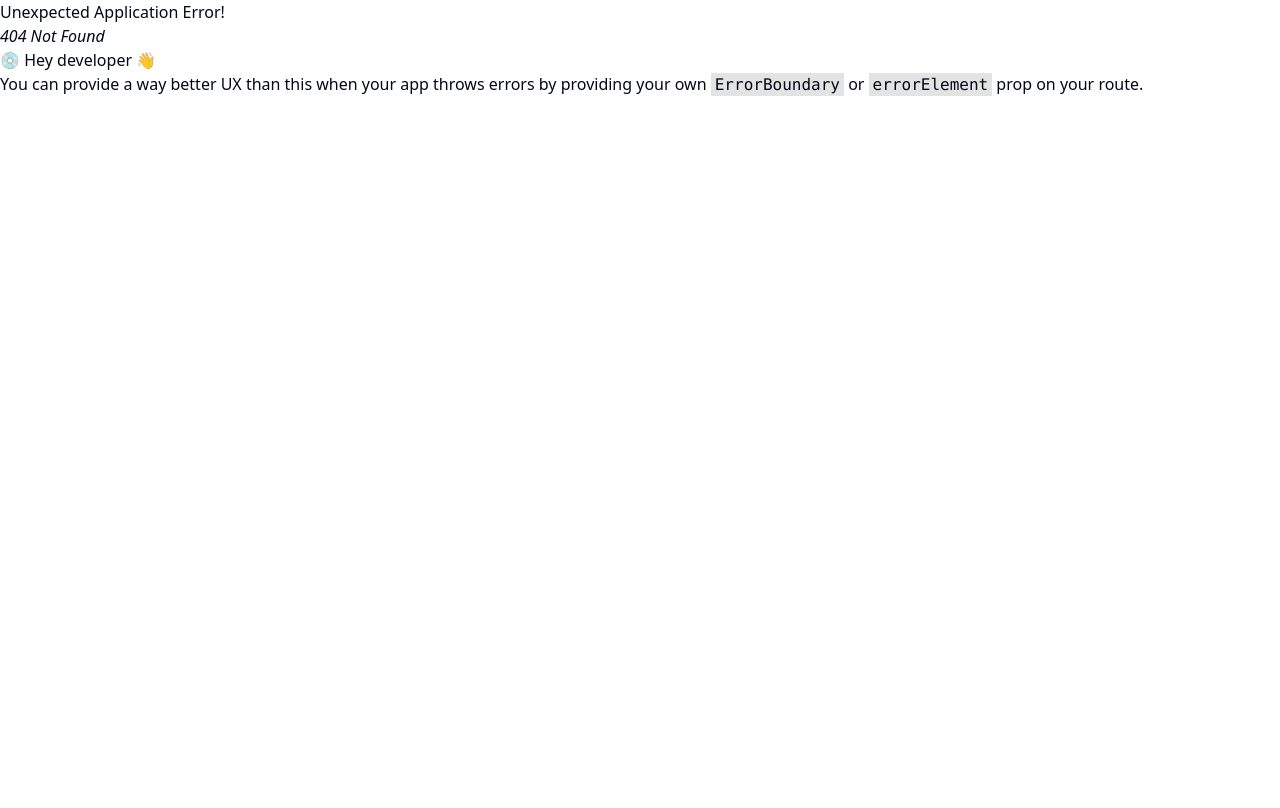
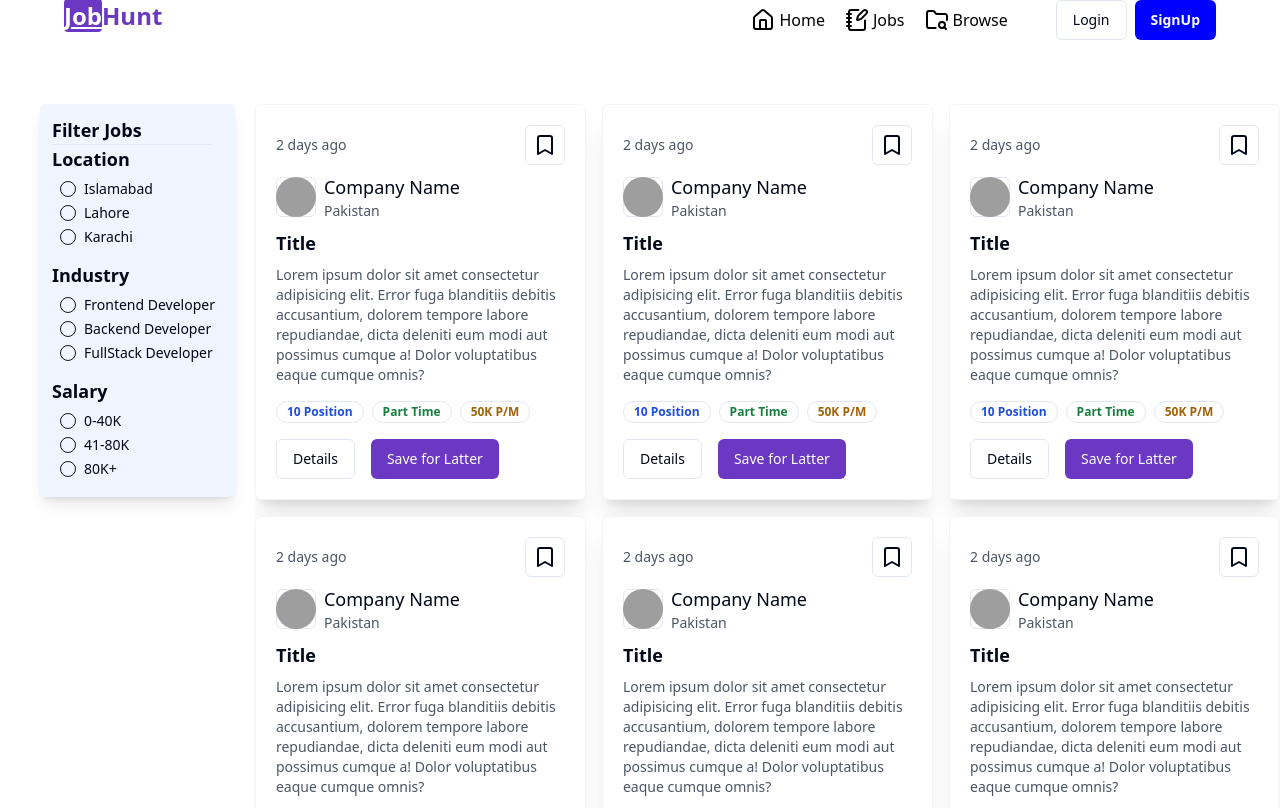
Before and after one commit to anisulislam10/JobHunt-webapp, a React (Vite) app in the folder frontend/: page /jobs in a window 1280 px wide. Before the commit this address had no page. Built offline with nearby package versions, Linux system fonts and the light colour scheme; grey boxes are pictures that could not be loaded.

Commit message:
build jobs page with different components

```diff
--- /dev/null
+++ b/frontend/src/components/Browse.jsx
@@ -0,0 +1,9 @@
+import React from 'react'
+
+function Browse() {
+  return (
+    <div>Browse</div>
+  )
+}
+
+export default Browse
--- /dev/null
+++ b/frontend/src/components/FilterCard.jsx
@@ -0,0 +1,51 @@
+import React from 'react'
+import { RadioGroup, RadioGroupItem } from './ui/radio-group'
+import { Label } from './ui/label'
+const filterData = [
+    {
+        filterType: "Location",
+        array: ['Islamabad', 'Lahore', 'Karachi']
+    },
+    {
+        filterType: "Industry",
+        array: ['Frontend Developer', 'Backend Developer', 'FullStack Developer']
+    },
+    {
+        filterType: "Salary",
+        array: ['0-40K', '41-80K', '80K+']
+    },
+]
+
+function FilterCard() {
+    return (
+        <div className='w-full bg-blue-50 p-3 rounded-md shadow-lg '>
+            <h1 className='font-bold text-lg'>Filter Jobs</h1>
+            <hr className='mr-3' />
+            <RadioGroup>
+                {
+                    filterData.map((data, index)=>(
+                        <div>
+                            <h1 className='font-bold text-lg'>{data.filterType}</h1>
+                            {
+                                data.array.map((item,index)=>{
+                                    return(
+
+                                            <div className='flex items-center space-x-2 m-2'>
+                                                <RadioGroupItem
+                                                value={item}
+                                                />
+                                                <Label>{item}</Label>
+                                                </div>
+                                    )
+                                })
+                            }
+                        </div>
+                    ))
+                }
+            </RadioGroup>
+
+        </div>
+    )
+}
+
+export default FilterCard
--- /dev/null
+++ b/frontend/src/components/Job.jsx
@@ -0,0 +1,53 @@
+import React from 'react'
+import { Button } from './ui/button'
+import { Bookmark } from 'lucide-react';
+import { Avatar, AvatarImage } from './ui/avatar';
+import { Badge } from './ui/badge';
+
+
+function Job() {
+    return (
+        <div className='p-5 rounded-md shadow-xl bg-white border border-gray-100'>
+            <div className='flex items-center justify-between '>
+                <p className='text-sm text-gray-600'> 2 days ago</p>
+                <Button variant="outline" clasName="Rounded-full" size="icon"><Bookmark /></Button>
+            </div>
+
+            <div className='flex items-center gap-2 my-2'>
+                <Button variant="outline" clasName="p-6" size="icon" >
+                    <Avatar >
+                        <AvatarImage
+                            src="https://upload.wikimedia.org/wikipedia/commons/thumb/4/44/Microsoft_logo.svg/1024px-Microsoft_logo.svg.png"
+                        />
+                    </Avatar>
+                </Button>
+                <div>
+                    <h1 className='font-medium text-lg'>Company Name</h1>
+                    <p className='text-sm text-gray-600'>Pakistan</p>
+                </div>
+            </div>
+
+            <div>
+                <h1 className='font-bold text-lg my-2'>Title</h1>
+                <p className='text-sm text-gray-600'>Lorem ipsum dolor sit amet consectetur adipisicing elit. Error fuga blanditiis debitis accusantium, dolorem tempore labore repudiandae, dicta deleniti eum modi aut possimus cumque a! Dolor voluptatibus eaque cumque omnis?</p>
+            </div>
+
+            <div className='flex items-center gap-2 mt-4'>{/* for job details start */}
+                <Badge className={'text-blue-700 font-bold'} variant="ghost">10 Position</Badge>
+                <Badge className={'text-green-700 font-bold'} variant="ghost">Part Time</Badge>
+                <Badge className={'text-yellow-700 font-bold'} variant="ghost">50K P/M</Badge>
+
+            </div>
+
+
+            <div className='flex items-center gap-4 mt-4'>
+                <Button variant="outline">Details</Button>
+                <Button className={"bg-[#6A38C2] text-[#FFFFFF]"}>Save for Latter</Button>
+            </div>
+
+
+        </div>
+    )
+}
+
+export default Job
--- /dev/null
+++ b/frontend/src/components/Jobs.jsx
@@ -0,0 +1,45 @@
+import React from 'react'
+import Navbar from './shared/navbar'
+import FilterCard from './FilterCard'
+import Job from './Job'
+
+const jobsArray = [1, 2, 3, 4, 5, 6, 7, 8];
+
+function Jobs() {
+    return (
+        <div>{/* main div starts */}
+            <Navbar />
+            <div className='max-w-7xl  mt-16  ml-10'>
+                <div className='flex gap-5'>
+                    <div className='w-20%'>
+                        {/* filter page */}
+                        <FilterCard />
+                    </div>
+                    {/* job card */}
+                    {
+                        jobsArray.length <= 0 ? <span>Job Not Found</span> : (
+                            <div className="flex-1 h-[88vh] overflow-y-auto pb-5">
+                    <div className='grid grid-cols-3 gap-4'>
+                    {
+                        jobsArray.map((item, index) => (
+                            <div>
+                                <Job/>
+                                </div>
+                        ))
+
+                    }
+                </div>
+                </div>
+                        )
+                    }
+            </div>
+
+
+        </div>
+
+        </div > //  /* main div Ends */
+
+    )
+}
+
+export default Jobs
--- a/frontend/src/components/shared/Navbar.jsx
+++ b/frontend/src/components/shared/Navbar.jsx
@@ -30,15 +30,15 @@ const Navbar = () => {
 
             <div className='flex gap-1 text-[#000000]'>
               <House />
-              <li>Home</li>
+              <li> <Link to="/">Home</Link> </li>
             </div>
             <div className='flex gap-1 text-[#000000]'>
             <NotebookPen />
-              <li>Jobs</li>
+              <li> <Link to="/Jobs">Jobs</Link></li>
             </div>
             <div className='flex gap-1 text-[#000000]'>
               <FolderSearch />
-              <li>Browse</li>
+              <li>  <Link to="/Browse">Browse</Link> </li>
             </div>
           </ul>
           {
```
Also changed, not shown: frontend/src/App.jsx (+10 -0 lines).
